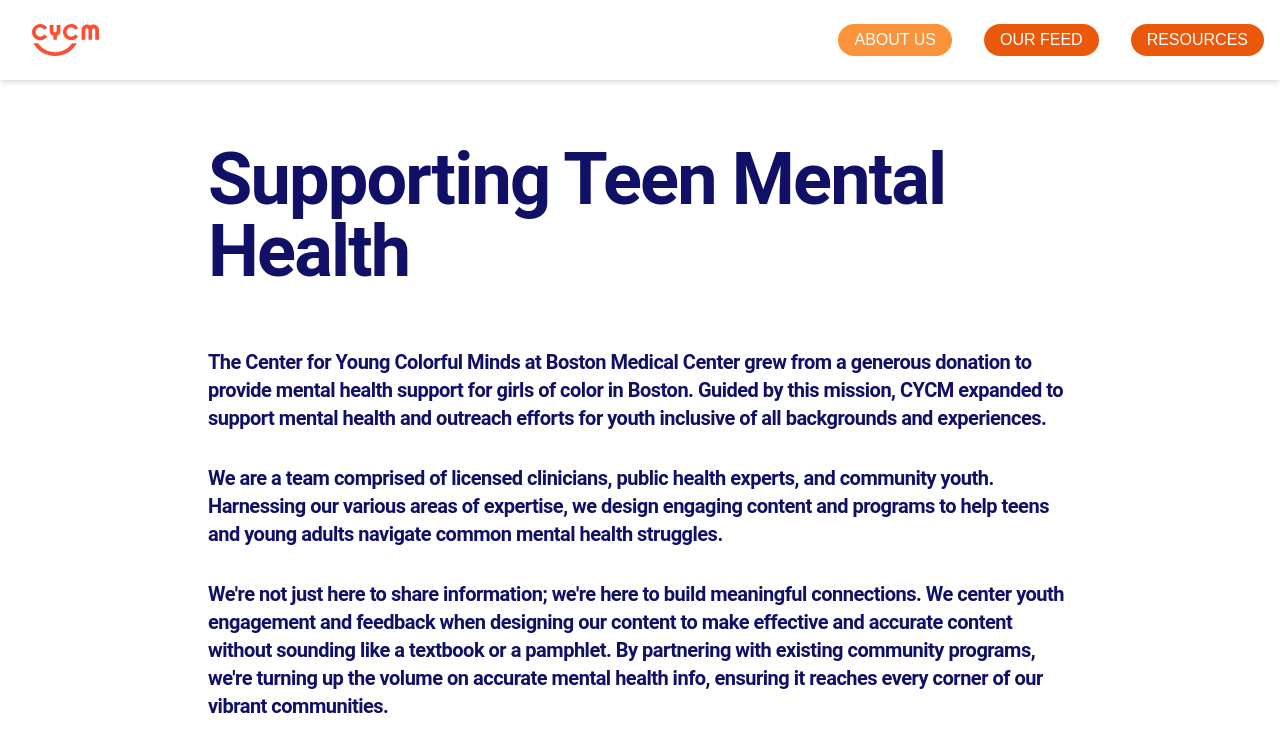
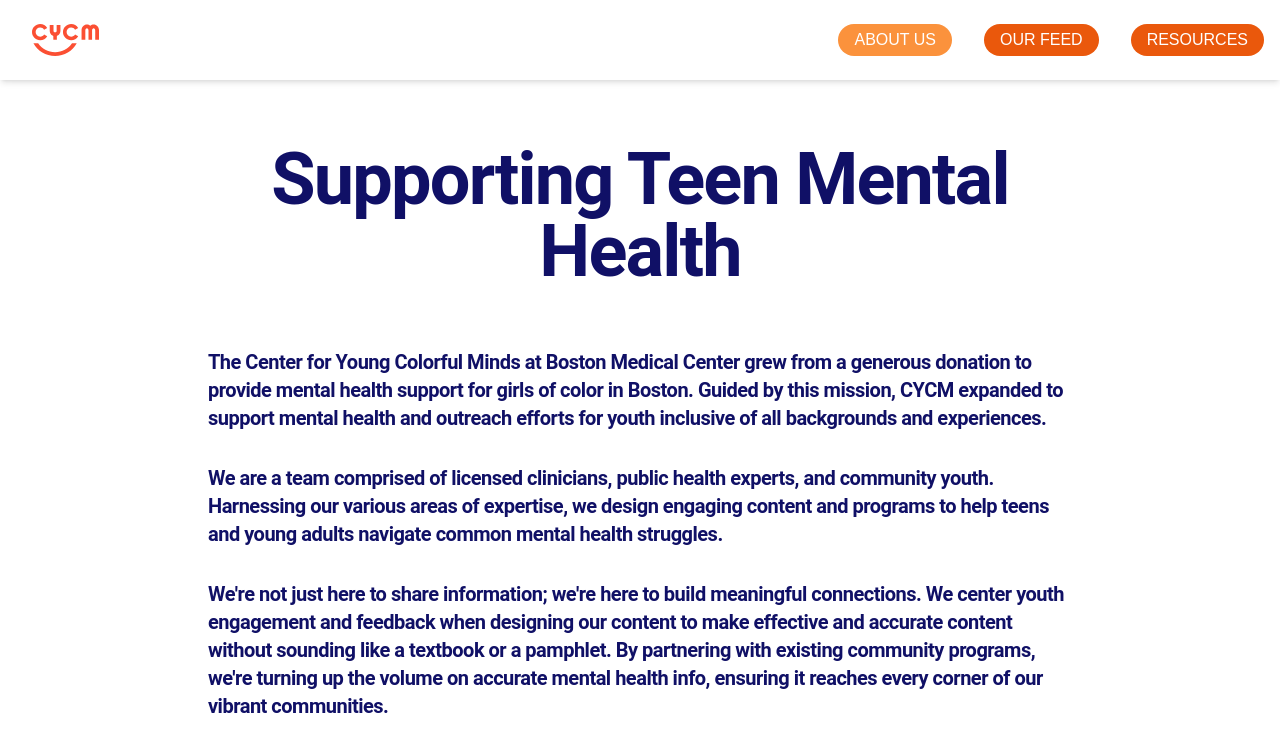
Before and after one commit to hicsail/cycm-ionic, a React (Vite) app: page /about-us in a window 1280 px wide. Shown: the top 752 px of the page. Built offline with nearby package versions, Linux system fonts and the light colour scheme; no server answers.

Commit message:
Feat: minor updates on "About"

```diff
--- a/src/components/AboutMissionSection.tsx
+++ b/src/components/AboutMissionSection.tsx
@@ -7,7 +7,7 @@ export default function AboutMissionSection() {
       <div className="flex flex-col justify-center items-center bg-[#FFE2E2] min-h-screen px-12 md:px-0">
         {/* <img className="w-full h-auto z-[10]" alt="union-1" src="red-union.svg" /> */}
         <div className="p-4 max-w-4xl w-full my-24">
-          <h1 className="text-[#101066] font-bold text-4xl sm:text-5xl md:text-6xl lg:text-7xl tracking-tight leading-none mb-4">
+          <h1 className="text-[#101066] font-bold text-4xl sm:text-5xl md:text-6xl lg:text-7xl tracking-tight text-center leading-none mb-4">
             Mission Statement
           </h1>
           <br />
--- a/src/components/AboutTeamProfiles.tsx
+++ b/src/components/AboutTeamProfiles.tsx
@@ -43,7 +43,7 @@ export default function AboutTeamProfiles() {
         <div className="p-4 max-w-6xl w-full pt-36">
           <div className="flex flex-col items-start justify-center">
             <h1 className="text-[#101066] font-bold text-4xl sm:text-5xl md:text-6xl lg:text-7xl tracking-tight leading-none mb-4">
-              Meet our team
+               Meet Our Team
             </h1>
           </div>
           <p className="text-[#101066] font-semibold text-base sm:text-lg md:text-xl lg:text-xl tracking-tight leading-tight mb-8">
--- a/src/components/PaddedHeaderText.tsx
+++ b/src/components/PaddedHeaderText.tsx
@@ -5,7 +5,7 @@ export default function PaddedHeaderText() {
     <div>
       <div className="flex flex-col justify-center items-center min-h-screen px-12 md:px-0">
         <div className="p-4 max-w-4xl w-full">
-          <h1 className="text-[#101066] font-bold text-4xl sm:text-5xl md:text-6xl lg:text-7xl tracking-tight leading-none mb-4">
+          <h1 className="margin-left 0 text-[#101066] font-bold text-4xl sm:text-5xl md:text-6xl lg:text-7xl tracking-tight leading-none mb-4 text-center">
             Supporting Teen Mental Health
           </h1>
           <br />
```
